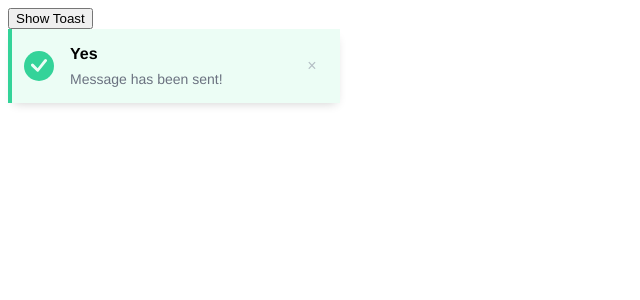
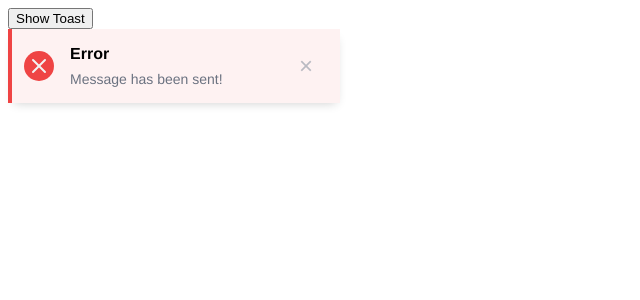
Before and after one commit to wanda168/vue3, a Vue app in the folder vue-toast/: page / in a window 1280 px wide. Both pictures are taken after a click on the button "Show Toast". Shown: the top 300 px of the page, without its empty margins (0-640 px from the left). Built offline with nearby package versions, Linux system fonts and the light colour scheme.

Commit message:
validate toast type

```diff
--- a/vue-toast/src/App.vue
+++ b/vue-toast/src/App.vue
@@ -1,10 +1,10 @@
 <template>
   <button @click="showToast = true">Show Toast</button>
   <Toast
-    title="Yes"
     message="Message has been sent!"
     :show="showToast"
     @hide="showToast = false"
+    type="error"
   />
 </template>
 
--- a/vue-toast/src/components/toast/Toast.vue
+++ b/vue-toast/src/components/toast/Toast.vue
@@ -1,10 +1,10 @@
 <template>
-  <div class="toast" v-show="show">
+  <div class="toast" :class="toastType" v-show="show">
     <div class="toast-icon">
-      <IconSuccess />
+      <component :is="toastIcon"></component>
     </div>
     <div class="toast-content">
-      <div class="toast-title">{{ title }}</div>
+      <div class="toast-title">{{ toastTitle }}</div>
       <div class="toast-message">{{ message }}</div>
     </div>
     <button class="toast-button" @click="$emit('hide')">&times;</button>
@@ -41,11 +41,36 @@ export default {
     },
     title: {
       type: String,
-      default: "Success",
+      default: null,
     },
     show: {
       type: Boolean,
       default: false,
+    },
+    type: {
+      type: String,
+      default: "success",
+      validator: function (value) {
+        return ["success", "warning", "error"].indexOf(value) !== -1;
+      },
+    },
+  },
+  computed: {
+    toastType() {
+      return `toast-${this.getType}`;
+    },
+    toastIcon() {
+      return `icon-${this.getType}`;
+    },
+    getType() {
+      return ["success", "warning", "error"].indexOf(this.type) === -1
+        ? "success"
+        : this.type;
+    },
+    toastTitle() {
+      return this.title
+        ? this.title
+        : this.type.charAt(0).toUpperCase() + this.type.slice(1);
     },
   },
   components: {
@@ -59,7 +84,6 @@ export default {
 <style scoped lang="css">
 .toast {
   width: 300px;
-  background-color: #ecfdf5;
   display: flex;
   justify-content: space-between;
   align-items: center;
@@ -72,7 +96,6 @@ export default {
   content: "";
   width: 4px;
   height: 100%;
-  background-color: #34d399;
   position: absolute;
   top: 0;
   left: 0;
@@ -81,13 +104,47 @@ export default {
 .toast-icon {
   width: 16px;
   height: 16px;
-  background-color: #34d399;
   border-radius: 50%;
   padding: 7px;
 }
 
-.toast-icon svg {
+.toast-success .toast-icon svg {
   fill: #ecfdf5;
+}
+
+.toast-success {
+  background: #ecfdf5;
+}
+
+.toast-success::before,
+.toast-success .toast-icon {
+  background: #34d399;
+}
+
+.toast-warning .toast-icon svg {
+  fill: #fffbeb;
+}
+
+.toast-warning {
+  background: #fffbeb;
+}
+
+.toast-warning::before,
+.toast-warning .toast-icon {
+  background: #f59e0b;
+}
+
+.toast-error .toast-icon svg {
+  fill: #f3f2f2;
+}
+
+.toast-error {
+  background: #fef2f2;
+}
+
+.toast-error::before,
+.toast-error .toast-icon {
+  background: #ef4444;
 }
 
 .toast-content {
@@ -106,18 +163,57 @@ export default {
 }
 
 .toast-button {
-  width: 1.5rem;
-  height: 1.5rem;
+  width: 1.5em;
+  height: 1.5em;
   border: none;
   padding: 0;
   color: #9ca3af;
   opacity: 0.7;
-  background-color: transparent;
+  background: transparent;
   cursor: pointer;
-  font-size: 1rem;
+  font-size: 1.5em;
 }
 
 .toast-button:hover {
   opacity: 1;
 }
+
+.bottom-left {
+  position: fixed;
+  left: 20px;
+  bottom: 20px;
+}
+.top-left {
+  position: fixed;
+  left: 20px;
+  top: 20px;
+}
+.bottom-right {
+  position: fixed;
+  right: 20px;
+  bottom: 20px;
+}
+.top-right {
+  position: fixed;
+  right: 20px;
+  top: 20px;
+}
+.rtl-enter-active,
+.rtl-leave-active,
+.ltr-enter-active,
+.ltr-leave-active {
+  transition: all 0.5s ease-in-out;
+}
+.rtl-enter-from,
+.rtl-leave-to {
+  transform: translateX(100%);
+}
+.ltr-enter-from,
+.ltr-leave-to {
+  transform: translateX(-100%);
+}
+.rtl-leave-to,
+.ltr-leave-to {
+  opacity: 0;
+}
 </style>
```
